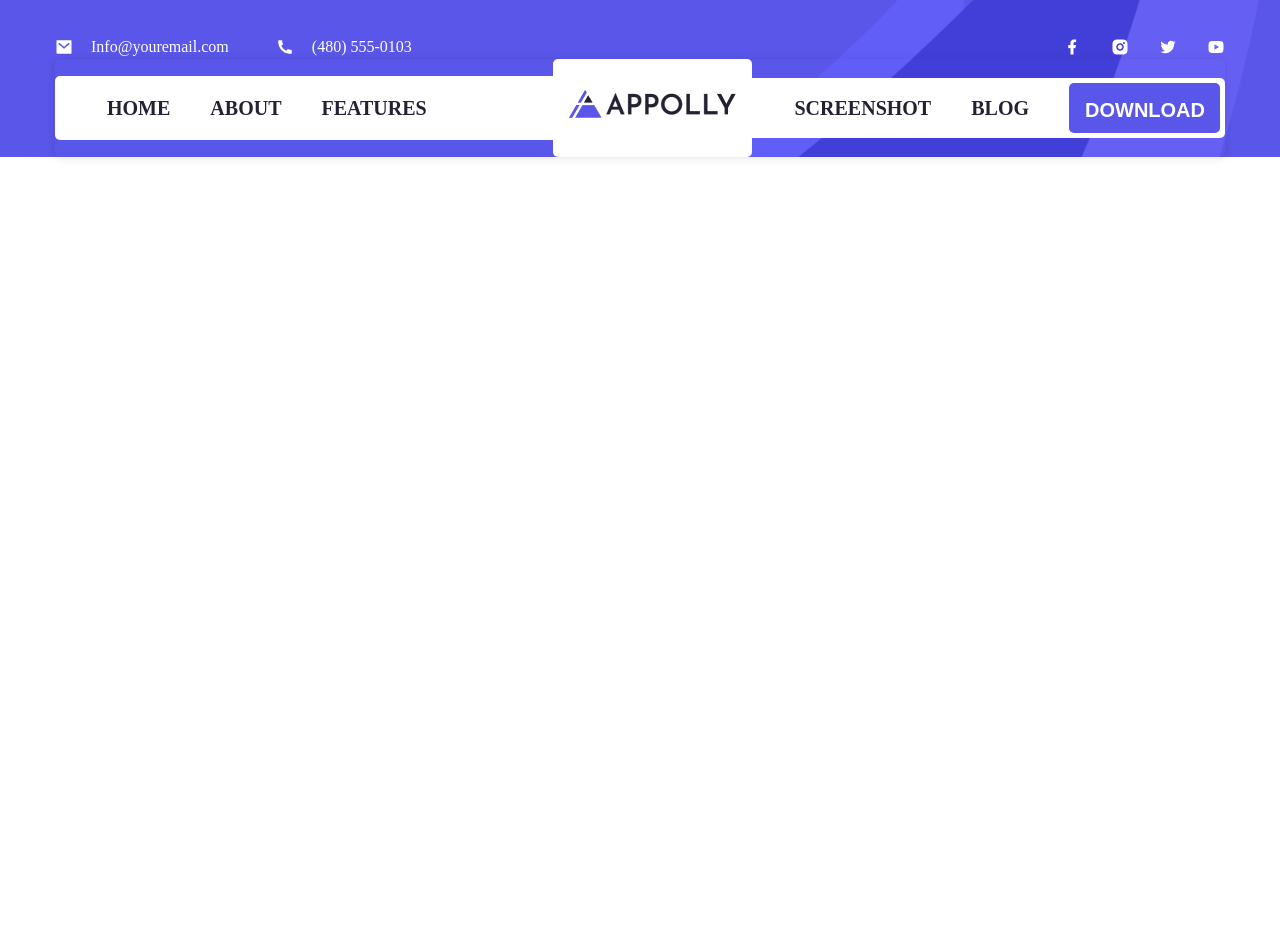
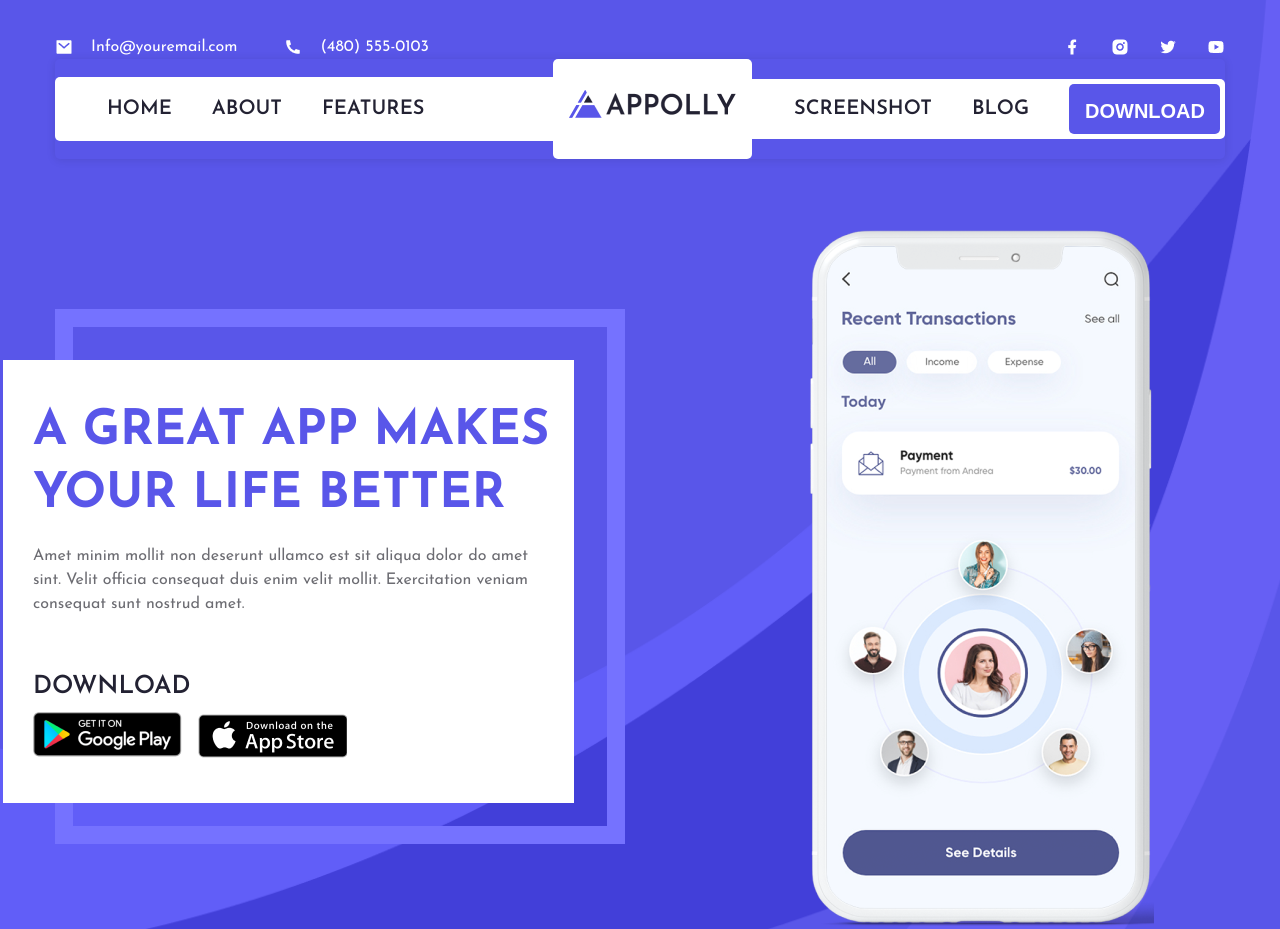
Before and after one commit to FlameFront-end/kwork_appoly, a website: page app/index.html in a window 1280 px wide. Shown: the top 929 px of the page. Before the commit the page ends 800 px from the top, so only its background shows below. Drawn offline with Linux system fonts and the light colour scheme.

Commit message:
add: hero

```diff
--- a/app/index.html
+++ b/app/index.html
@@ -7,34 +7,38 @@
     <meta http-equiv="X-UA-Compatible" content="ie=edge">
     <title>Appoly</title>
     <link rel="stylesheet" href="css/main.min.css">
+
+    <link rel="preconnect" href="https://fonts.googleapis.com">
+    <link rel="preconnect" href="https://fonts.gstatic.com" crossorigin>
+    <link href="https://fonts.googleapis.com/css2?family=Josefin+Sans:wght@200;400;600;700&display=swap" rel="stylesheet">
 </head>
 <body>
 <header class="header">
-    <nav class="nav">
-        <div class="container">
+    <div class="container">
+        <nav class="nav">
             <div class="nav__top">
                 <div class="left">
                     <a class="item" href="#">
-                        <img src="images/header/mail-fill.png" alt="mail">
+                        <img src="images/nav/mail-fill.png" alt="mail">
                         Info@youremail.com
                     </a>
                     <a class="item" href="#">
-                        <img src="images/header/phone-fill.png" alt="phone">
+                        <img src="images/nav/phone-fill.png" alt="phone">
                         (480) 555-0103
                     </a>
                 </div>
                 <div class="right">
                     <a class="item" href="#">
-                        <img src="./images/header/facebook-fill.png" alt="facebook">
+                        <img src="images/nav/facebook-fill.png" alt="facebook">
                     </a>
                     <a class="item" href="#">
-                        <img src="./images/header/instagram-fill.png" alt="instagram">
+                        <img src="images/nav/instagram-fill.png" alt="instagram">
                     </a>
                     <a class="item" href="#">
-                        <img src="./images/header/twitter-fill.png" alt="twitter">
+                        <img src="images/nav/twitter-fill.png" alt="twitter">
                     </a>
                     <a class="item" href="#">
-                        <img src="./images/header/youtube-fill.png" alt="youtube">
+                        <img src="images/nav/youtube-fill.png" alt="youtube">
                     </a>
                 </div>
             </div>
@@ -48,7 +52,7 @@
 
                 <div class="center">
                     <a href="">
-                        <img src="./images/header/logo.png" alt="logo">
+                        <img src="images/nav/logo.png" alt="logo">
                     </a>
                 </div>
 
@@ -58,8 +62,36 @@
                     <button class="header-btn">Download</button>
                 </div>
             </div>
+        </nav>
+        <div class="hero">
+            <div class="frame">
+                <div class="card">
+                    <h1 class="heading">
+                        A Great App Makes
+                        Your Life Better
+                    </h1>
+                    <p class="paragraph">
+                        Amet minim mollit non deserunt ullamco est sit aliqua dolor do amet sint. Velit officia consequat duis enim velit mollit. Exercitation veniam consequat sunt nostrud amet.
+                    </p>
+                    <div class="download">
+                        <h2 class="download__heading">
+                            download
+                        </h2>
+                        <div class="download__images">
+                            <a href="#">
+                                <img src="./images/hero/google.png" alt="google play">
+                            </a>
+                            <a href="#">
+                                <img src="./images/hero/apple.png" alt="apple store">
+                            </a>
+                        </div>
+                    </div>
+                </div>
+            </div>
+            <img src="./images/hero/mobile_app.png" alt="mobile app">
         </div>
-    </nav>
+    </div>
+
 </header>
 <script src="js/main.min.js"></script>
 </body>
--- a/app/scss/_global.scss
+++ b/app/scss/_global.scss
@@ -1,5 +1,23 @@
+body {
+  font-family: 'Josefin Sans', sans-serif;
+}
+
 .container {
   max-width: 1210px;
   padding: 0 20px;
   margin: 0 auto;
 }
+
+header {
+  background-image: url("../images/nav/bg-header.png");
+  background-position: center center;
+  background-size: cover;
+  background-repeat: no-repeat;
+}
+
+.paragraph {
+  color:  #6C6C72;
+  font-size: 16px;
+  font-weight: 400;
+  line-height: 24px;
+}
--- /dev/null
+++ b/app/scss/_hero.scss
@@ -0,0 +1,48 @@
+.hero {
+  padding-top: 67px;
+  padding-bottom: 83px;
+  display: grid;
+  grid-template-columns: 1fr 0.55fr;
+  align-items: center;
+
+  .frame {
+    position: relative;
+    width: 570px;
+    height: 535px;
+    border: 18px solid #7572FF;
+  }
+  .card {
+    position: absolute;
+
+    top: 33px;
+    left: -70px;
+    right: 33px;
+    padding: 40px 23px 40px 30px;
+    background-color: #FFF;
+  }
+  .heading {
+    color: #5956E9;
+    font-size: 48.83px;
+    font-weight: 700;
+    line-height: 130%;
+    text-transform: uppercase;
+  }
+  .paragraph {
+    padding-top: 18px;
+    padding-bottom: 52px;
+  }
+  .download__heading {
+    color: #232233;
+    /* H5-25px */
+    font-size: 25px;
+    font-weight: 600;
+    line-height: 37.5px;
+    text-transform: uppercase;
+  }
+  .download__images {
+    padding-top: 6px;
+    display: flex;
+    align-items: center;
+    gap: 14px;
+  }
+}
--- a/app/scss/_header.scss
+++ b/app/scss/_nav.scss
@@ -1,10 +1,3 @@
-header {
-  background-image: url("../images/header/bg-header.png");
-  background-position: center center;
-  background-size: cover;
-  background-repeat: no-repeat;
-}
-
 .nav {
   padding-top: 35px;
   .nav__top {
--- a/app/scss/main.scss
+++ b/app/scss/main.scss
@@ -2,4 +2,5 @@
 @import "reset";
 
 //Blocks
-@import "header";
+@import "nav";
+@import "hero";
```
Also changed, not shown: app/css/main.min.css, app/images/hero/apple.png (added), app/images/hero/google.png (added), app/images/hero/mobile_app.png (added), app/images/nav/bg-header.png (renamed from app/images/header/bg-header.png), app/images/nav/facebook-fill.png (renamed from app/images/header/facebook-fill.png), app/images/nav/instagram-fill.png (renamed from app/images/header/instagram-fill.png), app/images/nav/logo.png (renamed from app/images/header/logo.png), app/images/nav/mail-fill.png (renamed from app/images/header/mail-fill.png), app/images/nav/phone-fill.png (renamed from app/images/header/phone-fill.png), app/images/nav/twitter-fill.png (renamed from app/images/header/twitter-fill.png), app/images/nav/youtube-fill.png (renamed from app/images/header/youtube-fill.png).
